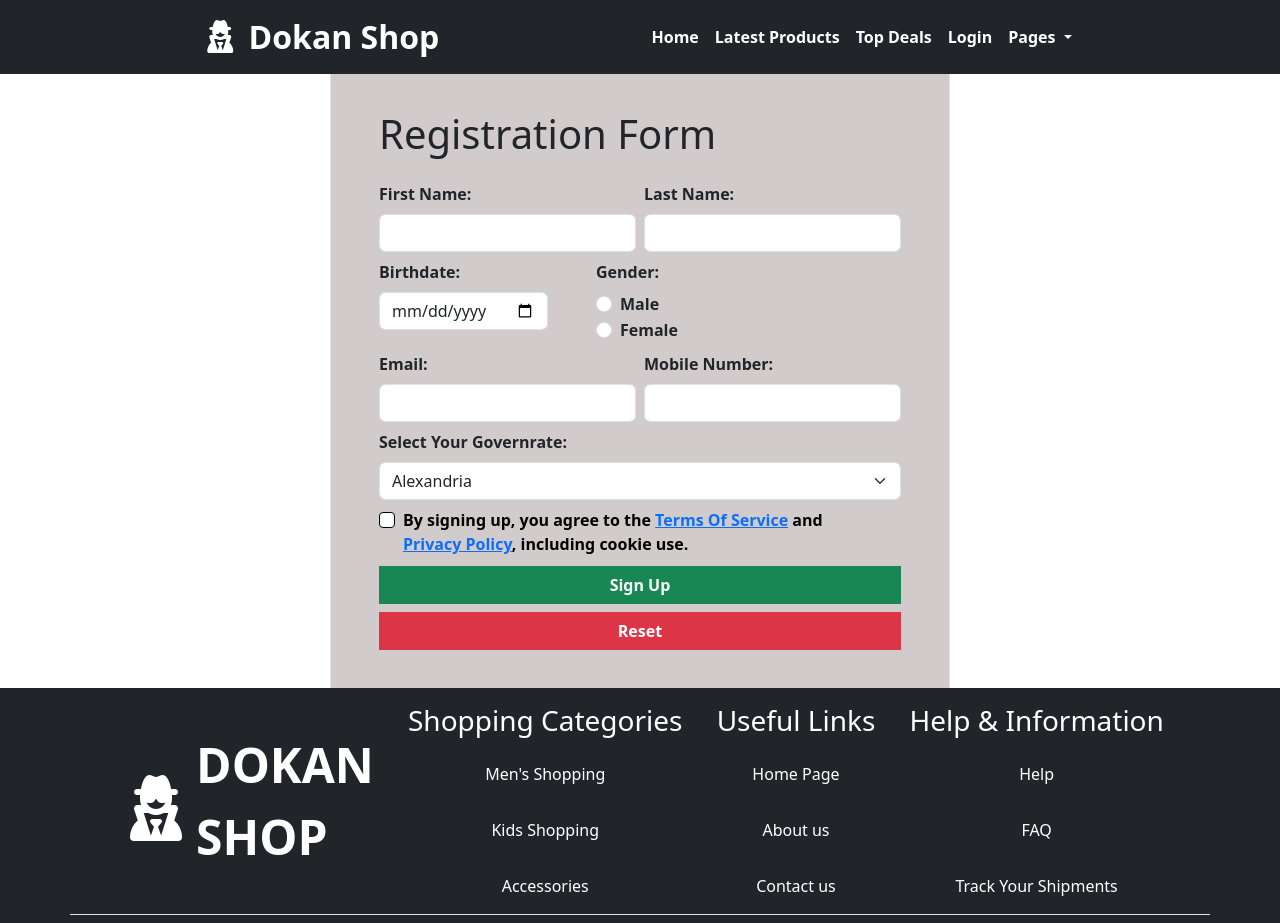
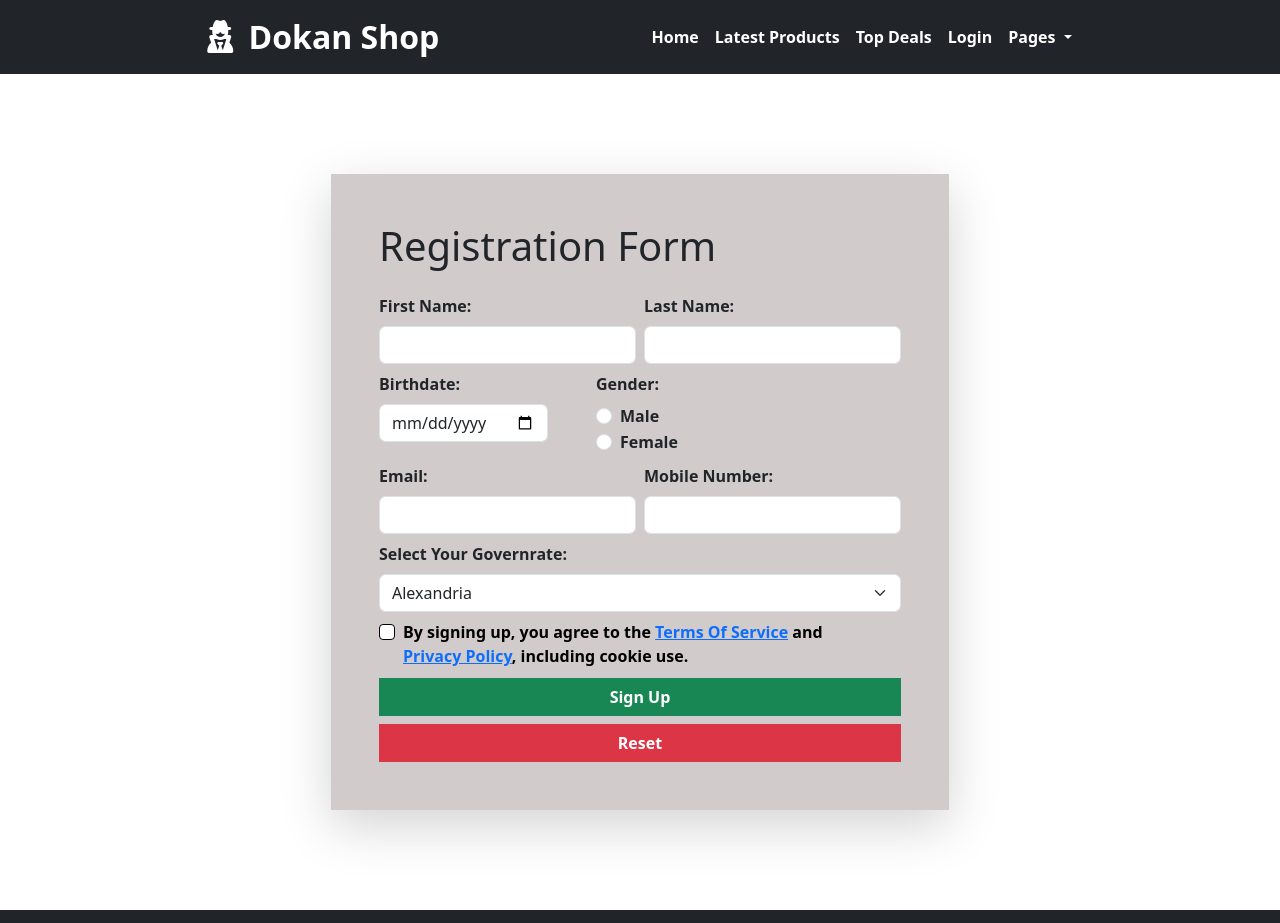
Before and after one commit to Marawanelbalal/dokanshop, a plain HTML site: page HTML/registration.html in a window 1280 px wide. Shown: the top 923 px of the page. Drawn offline with Linux system fonts and the light colour scheme.

Commit message:
Fixed sign-in and sign-up forms

```diff
--- a/CSS/style.css
+++ b/CSS/style.css
@@ -111,16 +111,7 @@ video {
  }
 }
 
-.sign-in {
-    height: 80vh;
-    padding-top: 120px;
 
-}
-
-.sign-up {
-    height: 80vh;
-    padding-top: 120px;
-}
 
 #fb-btn,#google-btn,.form-div button {
     border-radius: 0px;
--- a/HTML/registration.html
+++ b/HTML/registration.html
@@ -52,10 +52,11 @@
                 </div>
             </div>
         </nav>
-
+        <div class="navbar-spacer"></div>
+        <div class="spacer"></div>
         <div class="sign-up container d-flex justify-content-center align-items-center ">
 
-            <div class="flex-column gap-3 d-flex p-2 p-sm-5  rounded-3 border form-div">
+            <div class="flex-column gap-3 d-flex p-2 p-sm-5 form-div shadow-lg">
                 <h1>Registration Form</h1>
 
                 <form action="" class="w-100 d-flex flex-column gap-2">
@@ -151,8 +152,8 @@
             </div>
 
         </div>
-
-<footer class="w-100 bg-dark d-flex justify-content-center align-items-center flex-column mt-5 gap-3">
+        <div class="spacer"></div>
+<footer class="w-100 bg-dark d-flex justify-content-center align-items-center flex-column gap-3">
             <div class="d-flex w-100 justify-content-evenly align-items-center gap-2 gap-xl-0 container-lg border-bottom mt-3 flex-column flex-md-row">
                 <div class="d-flex text-white align-items-center footer-logo">
                     <a class="navbar-brand footer-icon logo d-flex justify-content-center align-items-center" href="#">
```
Also changed, not shown: HTML/signin.html (+5 -4 lines), CSS/signin.css (deleted).
